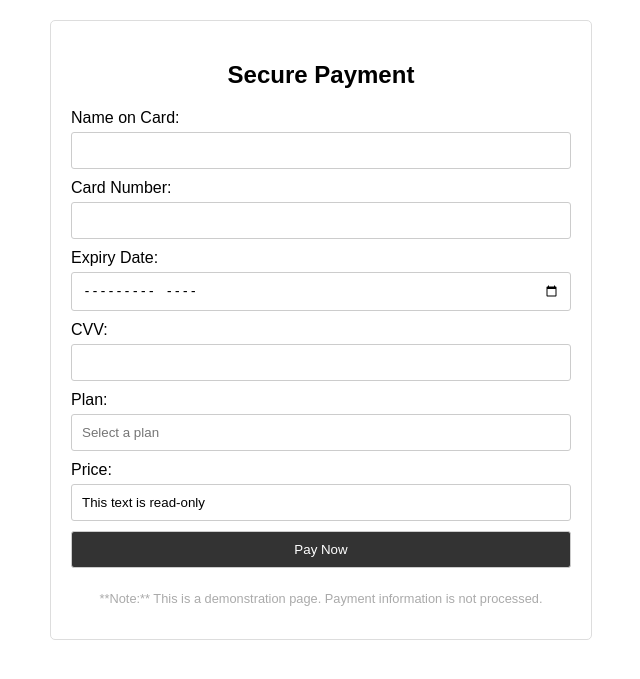
After one commit to omnath22/stockprediction, a Django app: page /payment in a window 1280 px wide. The commit adds this page. Shown: the top 679 px of the page, without its empty margins (319-959 px from the left). Run offline with Django 5.2, Linux system fonts and the light colour scheme; parts of the project's set-up code (start-up, migrations or seed data) failed here and were passed over.

Commit message:
version 3

```diff
--- a/mainApp/urls.py
+++ b/mainApp/urls.py
@@ -11,4 +11,5 @@ urlpatterns = [
     path('chat/', views.chat_view, name='chat'),
     path('watchlist',views.watchlist),
     path('selectPlan',views.selectPlan),
+     path('payment',views.payment),
 ]
--- a/mainApp/views.py
+++ b/mainApp/views.py
@@ -10,7 +10,7 @@ from django.http import HttpResponse, JsonResponse
 # from django.contrib.auth.forms import UserCreationForm
 # from django.contrib.auth.hashers import make_password
 from django.contrib import messages
-from datetime import date
+from datetime import date, timedelta
 from joblib import load
 from prophet import Prophet
 from prophet.plot import plot_plotly
@@ -341,9 +341,9 @@ def home(request):
                             login(request,user)
                             authen = 1
                             #updating the columns
-                            sql = "UPDATE auth_user SET email = %s, totalPrediction = %s,date = %s,plan = %s WHERE username = %s"
+                            sql = "UPDATE auth_user SET email = %s, totalPrediction = %s,date = %s,plan = %s,dateofpayment = %s WHERE username = %s"
                             formatted_date_str = date.today().strftime("%Y-%m-%d")  # Format: YYYY-MM-DD
-                            val = (emailfromsignup,0,formatted_date_str,"Basic",email)  # Replace with actual values
+                            val = (emailfromsignup,0,formatted_date_str,"Basic",formatted_date_str,email)  # Replace with actual values
                             mycursor = connection.cursor()
                             # Execute the update query
                             mycursor.execute(sql, val)
@@ -462,8 +462,31 @@ def selectPlan(request):
                 if is_ajax(request=request):
                     print("inside plan to be selected")
                     try:
-                        sql = "UPDATE auth_user SET plan = %s WHERE username = %s"
-                        val = (plan,request.user)  # Replace with actual values
+                        formatted_date_str = date.today().strftime("%Y-%m-%d")
+
+                        # Parse the formatted string into a date object
+                        date_obj = date.fromisoformat(formatted_date_str)
+
+                        # Use timedelta to add one month
+                        one_month_delta = timedelta(days = 31)  # Adjust for months with less than 31 days if needed
+
+                        # Calculate the date one month ahead (considering potential adjustments)
+                        next_month_date = date_obj + one_month_delta
+
+                        # Handle cases where the next month might have less days than the current month's day
+                        if next_month_date.day > date_obj.day:
+                        # Set the day to the last day of the next month
+                            next_month_date = next_month_date.replace(day=28)  # Start with 28 to handle February
+                            while next_month_date.month == date_obj.month + 1:  # Loop until it's actually next month
+                                next_month_date = next_month_date.replace(day=next_month_date.day - 1)
+
+                        # Format the resulting date object back to the desired string
+                        new_formatted_date_str = next_month_date.strftime("%Y-%m-%d")
+
+                        # Print the new formatted date string
+                        print(new_formatted_date_str)
+                        sql = "UPDATE auth_user SET plan = %s,dateofpayment = %s,duedateofpayment = %s WHERE username = %s"
+                        val = (plan,formatted_date_str,new_formatted_date_str,request.user)  # Replace with actual values
                         mycursor = connection.cursor()
                         # Execute the update query
                         mycursor.execute(sql, val)
@@ -550,7 +573,7 @@ def details(request):
 
             else:
                 try:
-                    sql = "SELECT totalPrediction,plan FROM auth_user WHERE username=%s"
+                    sql = "SELECT totalPrediction,plan,duedateofpayment FROM auth_user WHERE username=%s"
                     val = (request.user,)
                     mycursor = connection.cursor()
                     mycursor.execute(sql, val)
@@ -560,7 +583,8 @@ def details(request):
                     print(e)
 
 
-
+                today_date = date.fromisoformat(date.today().strftime("%Y-%m-%d"))
+                formatted_date_str = date.today().strftime("%Y-%m-%d")
                 #check if user exceed their limit if yes then redirect with message
                 #you have exceeded your limit upgrade
                 if myresult[1] == "Basic":
@@ -572,6 +596,16 @@ def details(request):
 
                 if myresult[0] > myr:
                     messages.success(request,'You Have exceeded your limit upgrade your plan')
+                    return redirect('/')
+                elif (myresult[1]=="Pro" or myresult[1]=="Enterprise") and myresult[2] < today_date:
+                #check if it is one month if it is then prompt pay again
+                    sql = "UPDATE auth_user SET plan = %s,totalPrediction = %s,dateofpayment = NULL,duedateofpayment = NULL WHERE username = %s"
+                    val = ("Basic",0,request.user)  # Replace with actual values
+                    mycursor = connection.cursor()
+                    # Execute the update query
+                    mycursor.execute(sql, val)
+                    connection.commit()
+                    messages.success(request,'You have ended your monthly subscription plan.Select plan again')
                     return redirect('/')
                 else:
                     tk = (request.GET['tickername'])
@@ -963,3 +997,6 @@ def chat_view(request):
         print(user_message)
         chatbot_response = get_chat_response(user_message)
         return JsonResponse({'user_message': user_message, 'chatbot_response': chatbot_response})
+
+def payment(request):
+    return render(request,"payment.html")
--- /dev/null
+++ b/templates/payment.html
@@ -0,0 +1,144 @@
+<!DOCTYPE html>
+<html lang="en">
+<head>
+  <meta charset="UTF-8">
+  <meta name="viewport" content="width=device-width, initial-scale=1.0">
+  <title>Secure Payment Page</title>
+  <style>
+  body {
+  font-family: sans-serif;
+  margin: 0;
+  padding: 20px;
+}
+
+.payment-form {
+  max-width: 500px;
+  margin: 0 auto;
+  padding: 20px;
+  border: 1px solid #ddd;
+  border-radius: 5px;
+}
+
+h1 {
+  text-align: center;
+  margin-bottom: 20px;
+}
+
+label {
+  display: block;
+  margin-bottom: 5px;
+}
+
+input, button {
+  width: 100%;
+  padding: 10px;
+  border: 1px solid #ccc;
+  border-radius: 3px;
+  box-sizing: border-box;
+  margin-bottom: 10px;
+}
+
+button {
+  background-color: #333;
+  color: #fff;
+  cursor: pointer;
+}
+
+button:hover {
+  background-color: #444;
+}
+
+p {
+  text-align: center;
+  font-size: 0.8em;
+  color: #aaa;
+}
+
+</style>
+</head>
+<body>
+  <section class="payment-form">
+    <h1>Secure Payment</h1>
+
+    <form action="#">  <label for="name">Name on Card:</label>
+      <input type="text" id="name" name="name" required>
+
+      <label for="card-number">Card Number:</label>
+      <input type="text" id="card-number" name="card-number" inputmode="numeric" pattern="[0-9]{16}" required>
+
+      <label for="expiry">Expiry Date:</label>
+      <input type="month" id="expiry" name="expiry" required>
+
+      <label for="cvv">CVV:</label>
+      <input type="text" id="cvv" name="cvv" inputmode="numeric" pattern="[0-9]{3}" required>
+       <label for="planInput">Plan:</label>
+<input list="plans" id="planInput" name="plan" placeholder="Select a plan">
+<datalist id="plans">
+  <option value="Basic">Basic</option>
+  <option value="Pro">Pro</option>
+  <option value="Enterprise">Enterprise</option>
+</datalist>
+<label>Price:</label>
+<input type="text" id="price" value="This text is read-only" readonly>
+
+
+
+      <button type="button">Pay Now</button>
+    </form>
+
+    <p>**Note:** This is a demonstration page. Payment information is not processed.</p>
+  </section>
+
+  <script src="https://cdnjs.cloudflare.com/ajax/libs/jquery/3.6.0/jquery.min.js"></script>
+  <script>
+  $("#planInput").change(function(){
+    // alert($("#planInput").val());
+    var plan = $("#planInput").val();
+    if(plan == "Basic"){
+        $("#price").val("$ 0");
+    }
+    else if(plan == "Pro"){
+        $("#price").val("$ 19");
+    }else{
+        $("#price").val("$ 49");
+    }
+  });
+  $("button").click(function(){
+    var plan = $("#planInput").val();
+    var name = $("#name").val();
+    var card_number = $("#card-number").val();
+    var cvv = $("#cvv").val();
+    var expiry = $("#expiry").val();
+    if(name == ""|| card_number == "" ||cvv==""||expiry==""){
+        alert("Invalid information");
+    }else{
+
+
+    $.ajax({
+        url:'/selectPlan',
+        type:'get',
+        data:{
+          plan:plan
+        },
+        success: function(response){
+          if(response.status == "ok"){
+           alert(response.message);
+          //  alert(buttonId);
+          window.location.href = "/";
+
+          }else{
+            alert(response.status);
+          }
+
+          // alert(response.message);
+
+
+        }
+      });
+
+    }
+    });
+
+  </script>
+</body>
+</html>
```
Also changed, not shown: mainApp/date format.py (added, +26 -0 lines), templates/details.html (+40 -31 lines), templates/disclaimer.html (+40 -31 lines), templates/index.html (+59 -32 lines), templates/lotte.html (added, +15 -0 lines), templates/watchlist.html (+93 -38 lines).
